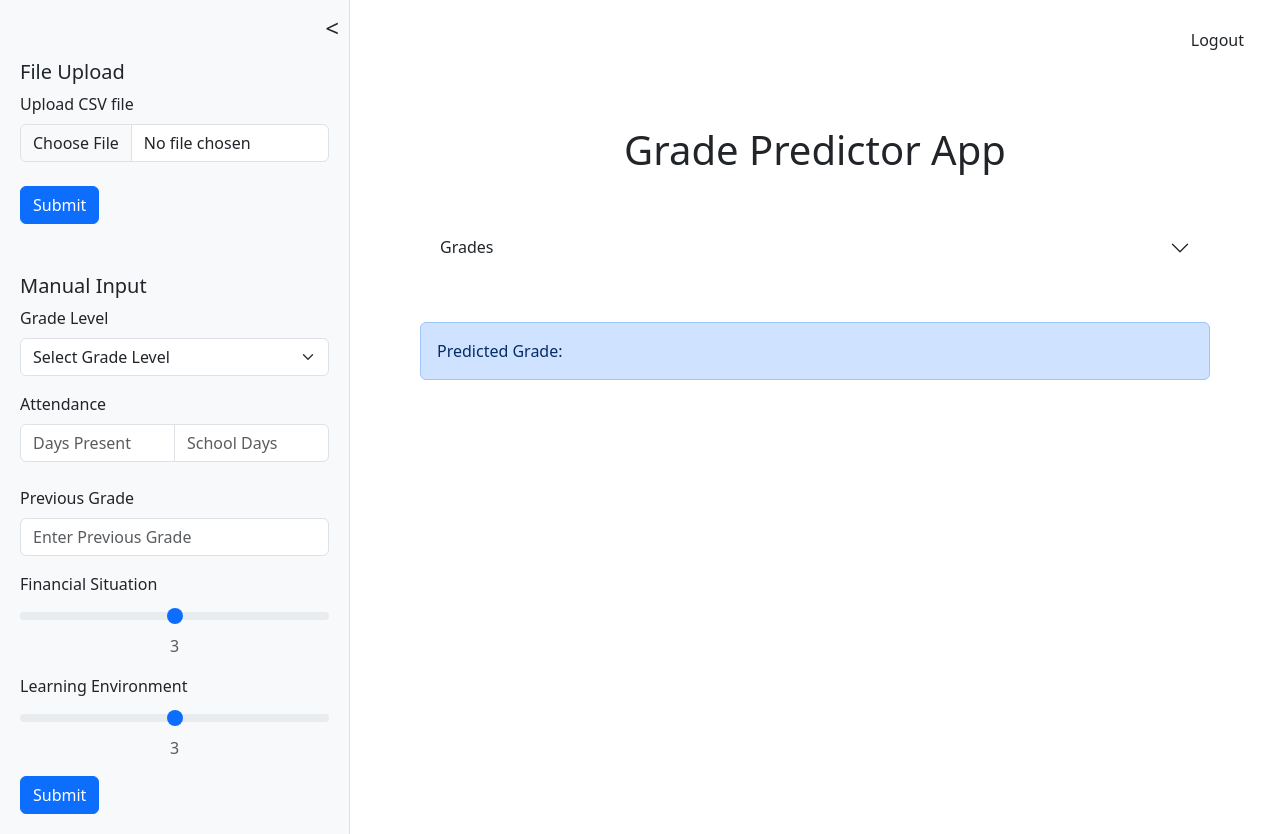
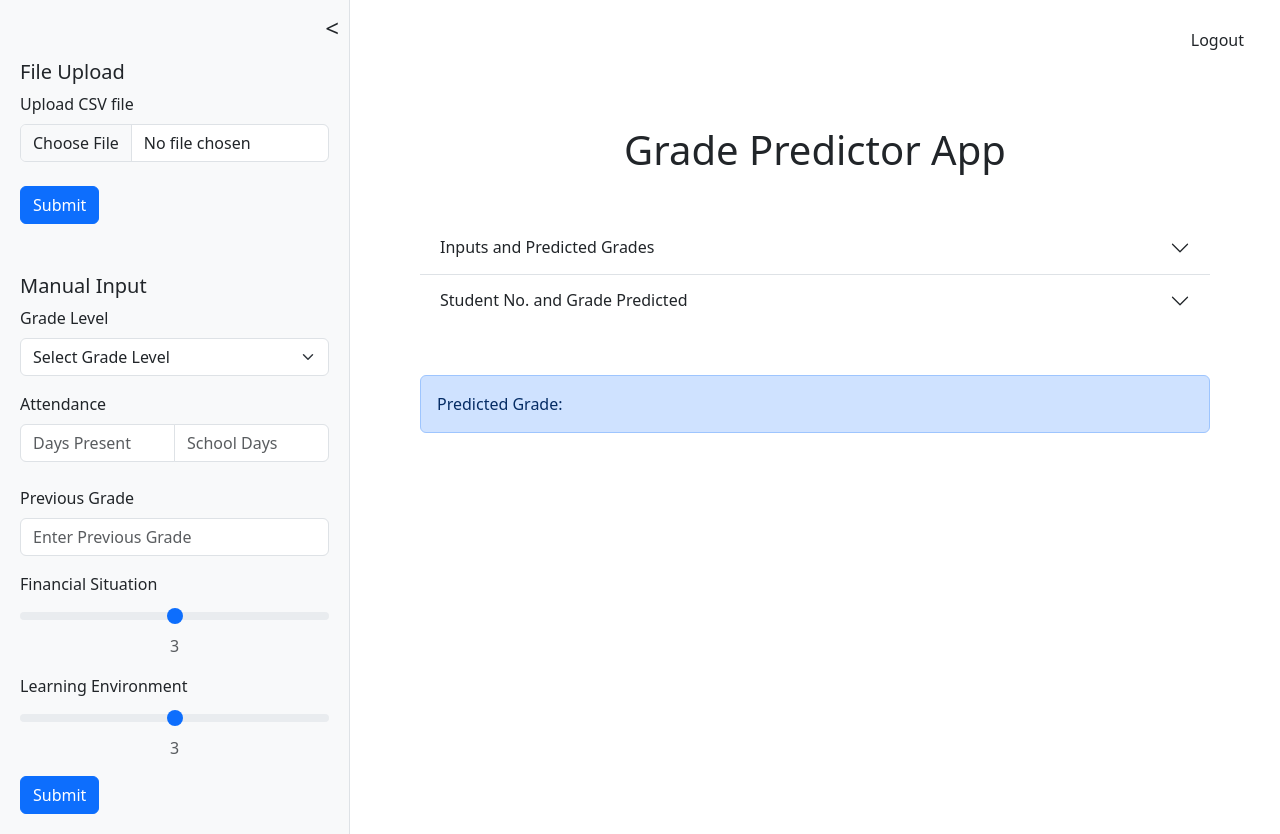
Before and after one commit to PaoloBaltazar/thesis-grade-predictor-app, a Flask app: page / in a window 1280 px wide. Run offline with Flask 3, Linux system fonts and the light colour scheme; parts of the project's set-up code (start-up, migrations or seed data) failed here and were passed over.

Commit message:
create accordion item 2 for predicted grades

```diff
--- a/website/templates/home.html
+++ b/website/templates/home.html
@@ -91,7 +91,7 @@
       <div class="accordion-item">
         <h2 class="accordion-header">
           <button class="accordion-button collapsed" type="button" data-bs-toggle="collapse" data-bs-target="#flush-collapseTwo" aria-expanded="false" aria-controls="flush-collapseTwo">
-            Grades
+            Inputs and Predicted Grades
           </button>
         </h2>
         <div id="flush-collapseTwo" class="accordion-collapse collapse" data-bs-parent="#accordionFlushExample">
@@ -122,6 +122,34 @@
         </div>
       </div>
 
+      <div class="accordion-item">
+        <h2 class="accordion-header">
+          <button class="accordion-button collapsed" type="button" data-bs-toggle="collapse" data-bs-target="#panelsStayOpen-collapseTwo" aria-expanded="false" aria-controls="panelsStayOpen-collapseTwo">
+            Student No. and Grade Predicted
+          </button>
+        </h2>
+        <div id="panelsStayOpen-collapseTwo" class="accordion-collapse collapse">
+          <div class="accordion-body">
+            <table class="table">
+              <thead>
+                <tr>
+                  <th>ID</th>
+                  <th>Predicted Grade</th>
+                </tr>
+              </thead>
+              <tbody>
+                {% for row in stored_predictions %}
+                  <tr>
+                    <td>{{ row['student_id'] }}</td>
+                    <td>{{ row['predicted_grade'] }}</td>
+                  </tr>
+                {% endfor %}
+              </tbody>
+            </table>
+          </div>
+        </div>
+      </div>
+
     </div>
 
 
```
